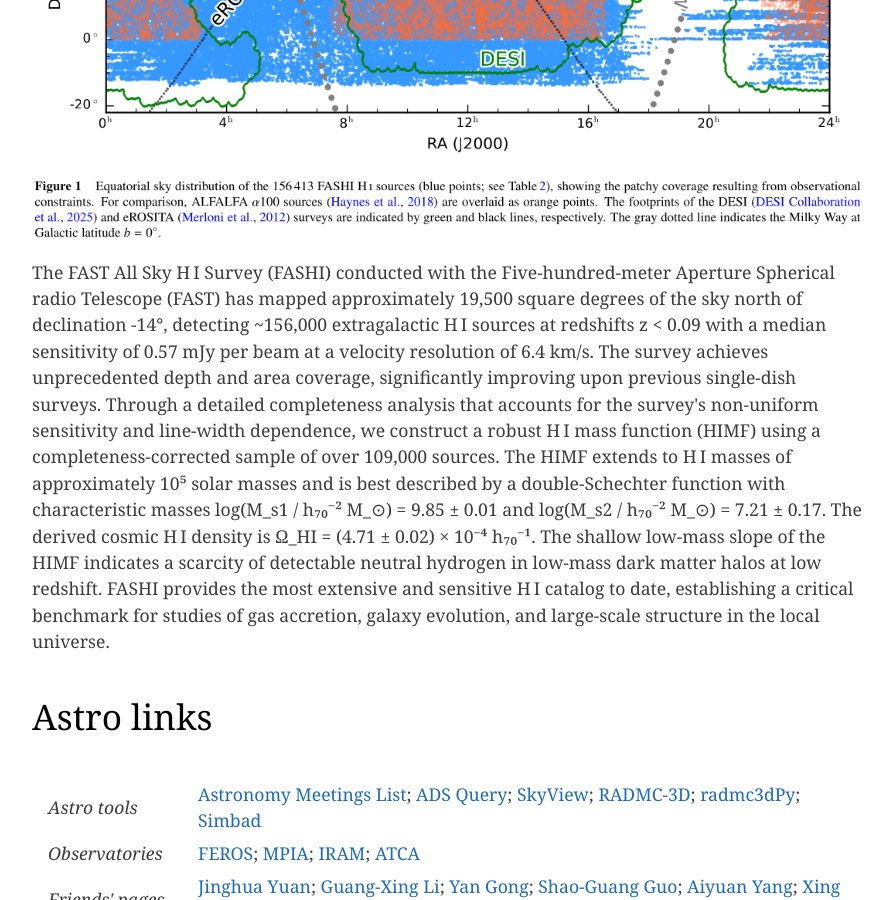
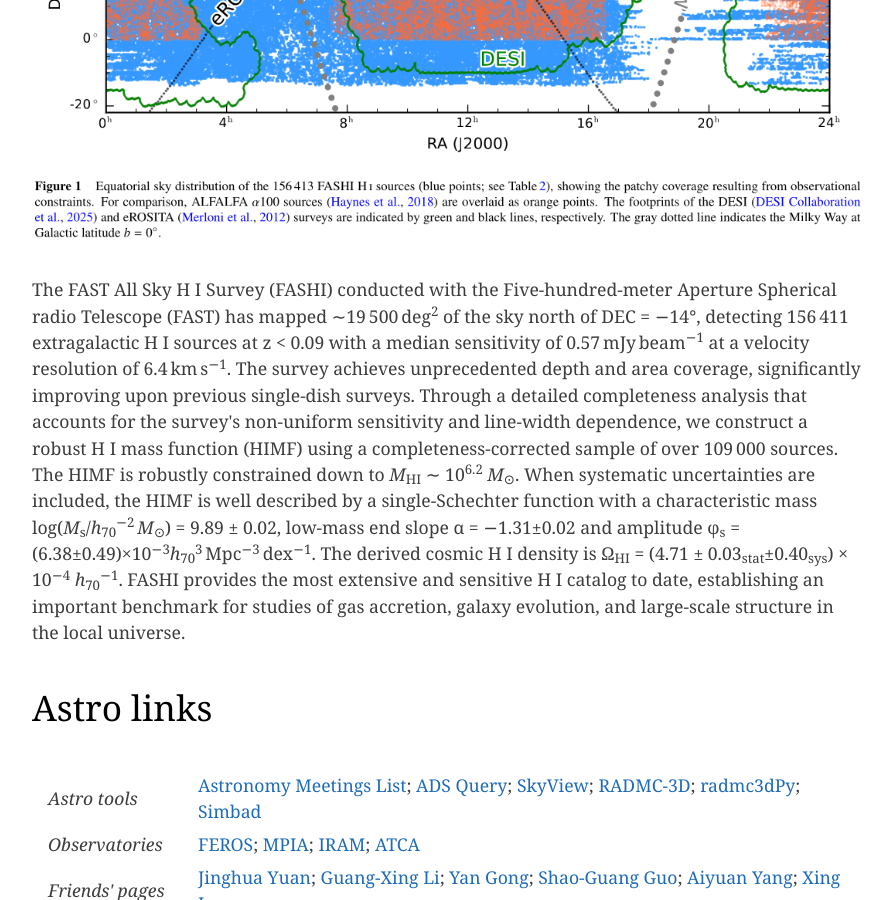
Before and after one commit to zcp521/zcp521.github.io, a Jekyll site: the page built from index.html, in a window 1280 px wide and 900 px high, scrolled down 1486 px. Shown: the whole window, without its empty margins (192-1084 px from the left). Built offline with Jekyll 4.4.1, drawn with Linux system fonts in a browser that asks for light colours; the list of posts is cut into pages by our own code.

Commit message:
Update index.html

```diff
--- a/index.html
+++ b/index.html
@@ -67,18 +67,24 @@ tagline: "National Astronomical Observatories, Chinese Academy of Sciences"
 <p style="width: 100%">
 
 <p ><img src="{{ site.baseurl }}/img/fashi.png" alt="Smiley face" width="100%">
-The FAST All Sky H I Survey (FASHI) conducted with the Five-hundred-meter Aperture Spherical radio Telescope (FAST)
-has mapped approximately 19,500 square degrees of the sky north of declination -14°, detecting ~156,000 extragalactic
-H I sources at redshifts z < 0.09 with a median sensitivity of 0.57 mJy per beam at a velocity resolution of 6.4 km/s.
-The survey achieves unprecedented depth and area coverage, significantly improving upon previous single-dish surveys.
-Through a detailed completeness analysis that accounts for the survey's non-uniform sensitivity and line-width
-dependence, we construct a robust H I mass function (HIMF) using a completeness-corrected sample of over 109,000
-sources. The HIMF extends to H I masses of approximately 10⁵ solar masses and is best described by a double-Schechter
-function with characteristic masses log(M_s1 / h₇₀⁻² M_⊙) = 9.85 ± 0.01 and log(M_s2 / h₇₀⁻² M_⊙) = 7.21 ± 0.17.
-The derived cosmic H I density is Ω_HI = (4.71 ± 0.02) × 10⁻⁴ h₇₀⁻¹. The shallow low-mass slope of the HIMF indicates
-a scarcity of detectable neutral hydrogen in low-mass dark matter halos at low redshift. FASHI provides the most
-extensive and sensitive H I catalog to date, establishing a critical benchmark for studies of gas accretion,
-galaxy evolution, and large-scale structure in the local universe.
+<p>
+The FAST All Sky H I Survey (FASHI) conducted with the Five-hundred-meter Aperture Spherical radio Telescope (FAST) has
+	mapped  ∼19 500 deg<sup>2</sup> of the sky north of DEC = −14°, detecting 156 411 extragalactic H I sources at
+	z < 0.09 with a median sensitivity of 0.57 mJy beam<sup>−1</sup> at a velocity resolution of 6.4 km s<sup>−1</sup>.
+		The survey achieves unprecedented depth and area coverage, significantly improving upon previous single-dish
+		surveys. Through a detailed completeness analysis that accounts for the survey's non-uniform sensitivity
+		and line-width dependence, we construct a robust H I mass function (HIMF) using a completeness‑corrected
+		sample of over 109 000 sources. The HIMF is robustly constrained down to <em>M</em><sub>HI</sub> ∼
+		10<sup>6.2</sup> <em>M</em><sub>⊙</sub>. When systematic uncertainties are included, the HIMF is well
+		described by a single-Schechter function with a characteristic mass
+		log(<em>M</em><sub>s</sub>/<em>h</em><sub>70</sub><sup>−2</sup> <em>M</em><sub>⊙</sub>) = 9.89 ± 0.02,
+		low-mass end slope α = −1.31±0.02 and amplitude φ<sub>s</sub> =
+		(6.38±0.49)×10<sup>−3</sup><em>h</em><sub>70</sub><sup>3</sup> Mpc<sup>−3</sup> dex<sup>−1</sup>.
+		The derived cosmic H I density is Ω<sub>HI</sub> = (4.71 ± 0.03<sub>stat</sub>±0.40<sub>sys</sub>) ×
+		10<sup>−4</sup> <em>h</em><sub>70</sub><sup>−1</sup>. FASHI provides the most extensive and sensitive H I
+		catalog to date, establishing an important benchmark for studies of gas accretion, galaxy evolution,
+		and large-scale structure in the local universe.
+</p>
 
 <p style="color: black; font-size: 200%; text-align: left;">Astro links</p>
 
```
